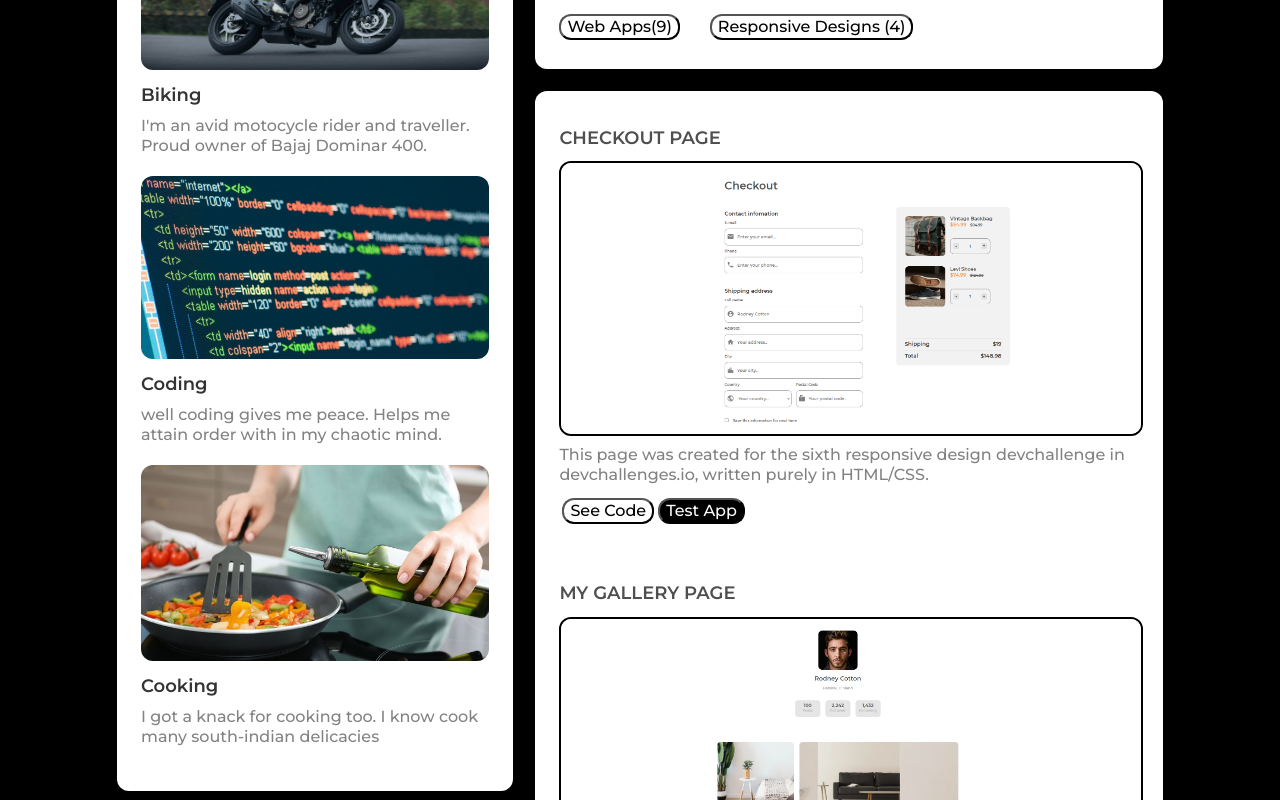
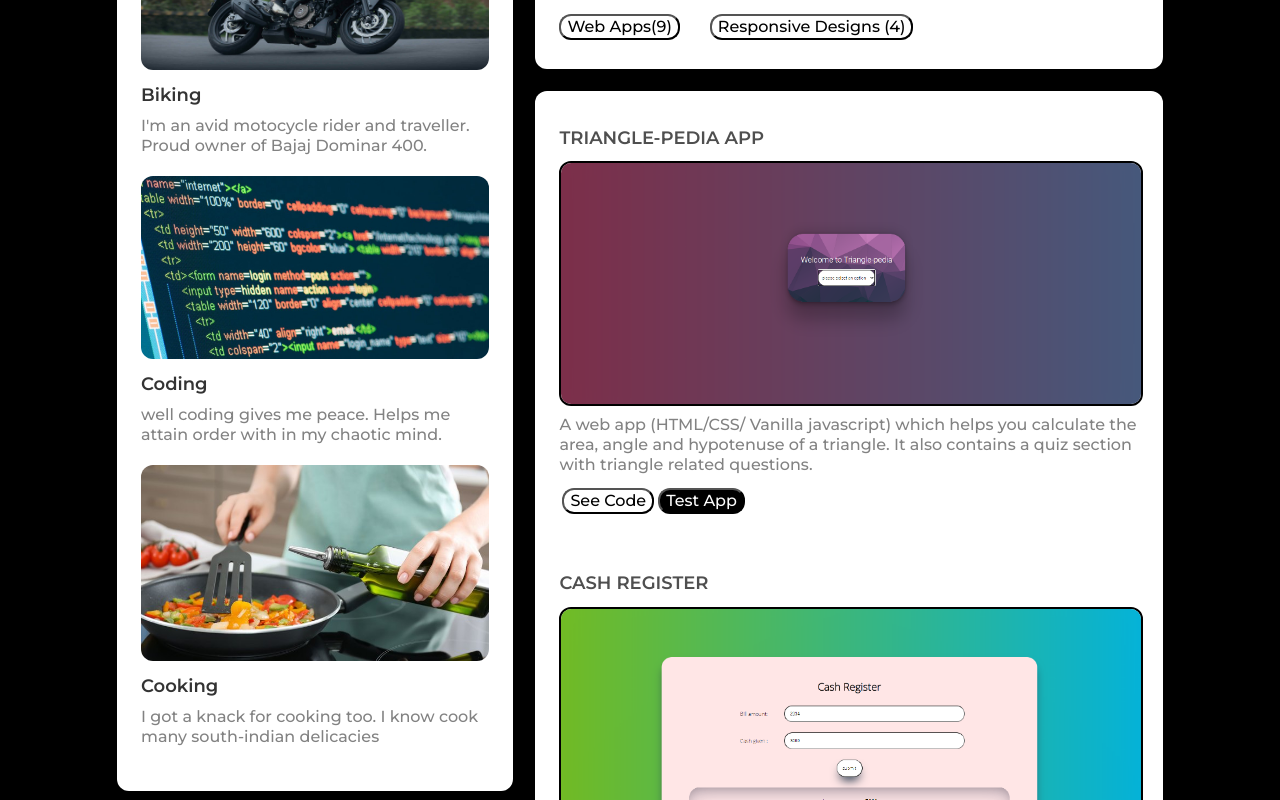
Before and after one commit to shinra613/revamped-portfolio, a React (Create React App) app in the folder my-portfolio/: page / in a window 1280 px wide. Shown: the part 1280-2080 px from the top of the page. Built offline with nearby package versions, Linux system fonts and the light colour scheme.

Commit message:
refactor

```diff
--- a/my-portfolio/src/App.js
+++ b/my-portfolio/src/App.js
@@ -18,7 +18,7 @@ export default function App() {
   let ResponsiveDesign = defaultProps.rddb;
   let WebApps = defaultProps.wadb;
 
- const [module,setmodule] = useState(ResponsiveDesign)
+ const [module,setmodule] = useState(WebApps)
 
   const settings = {
     dots: true,
```
